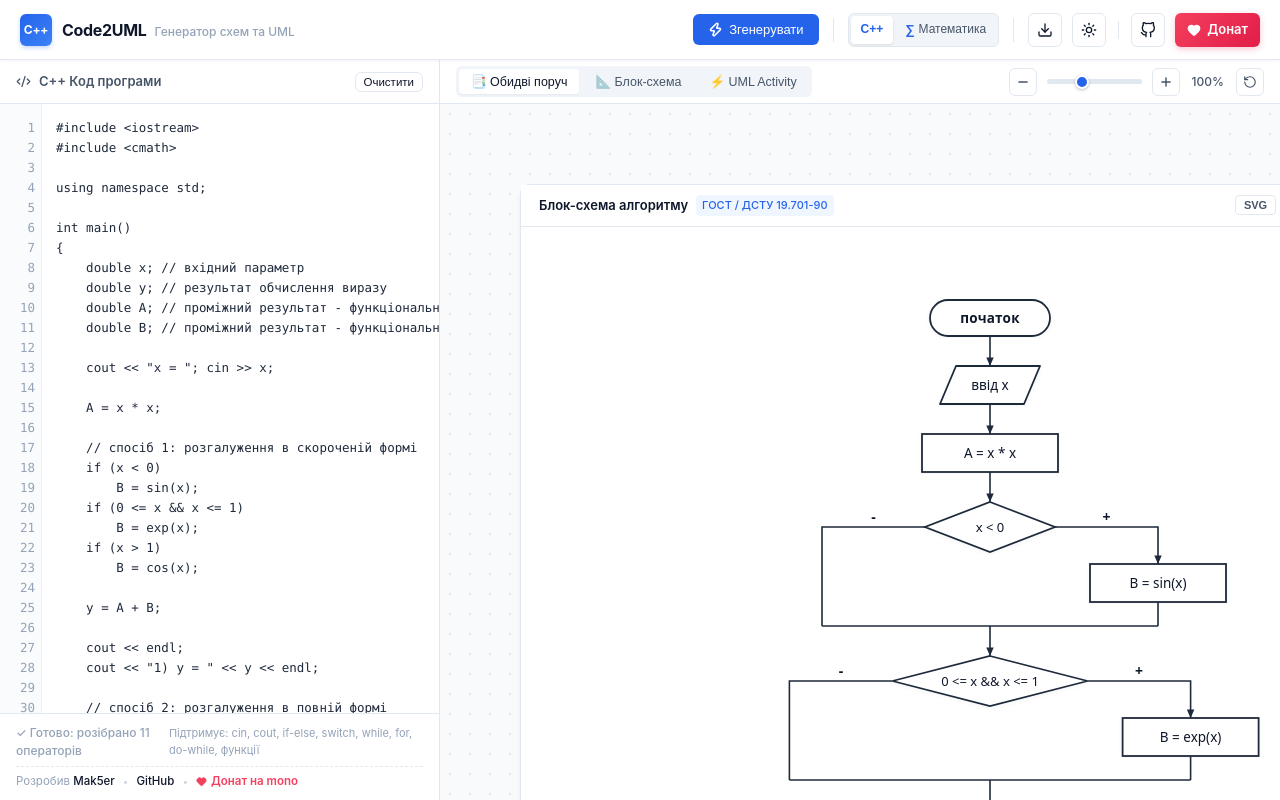
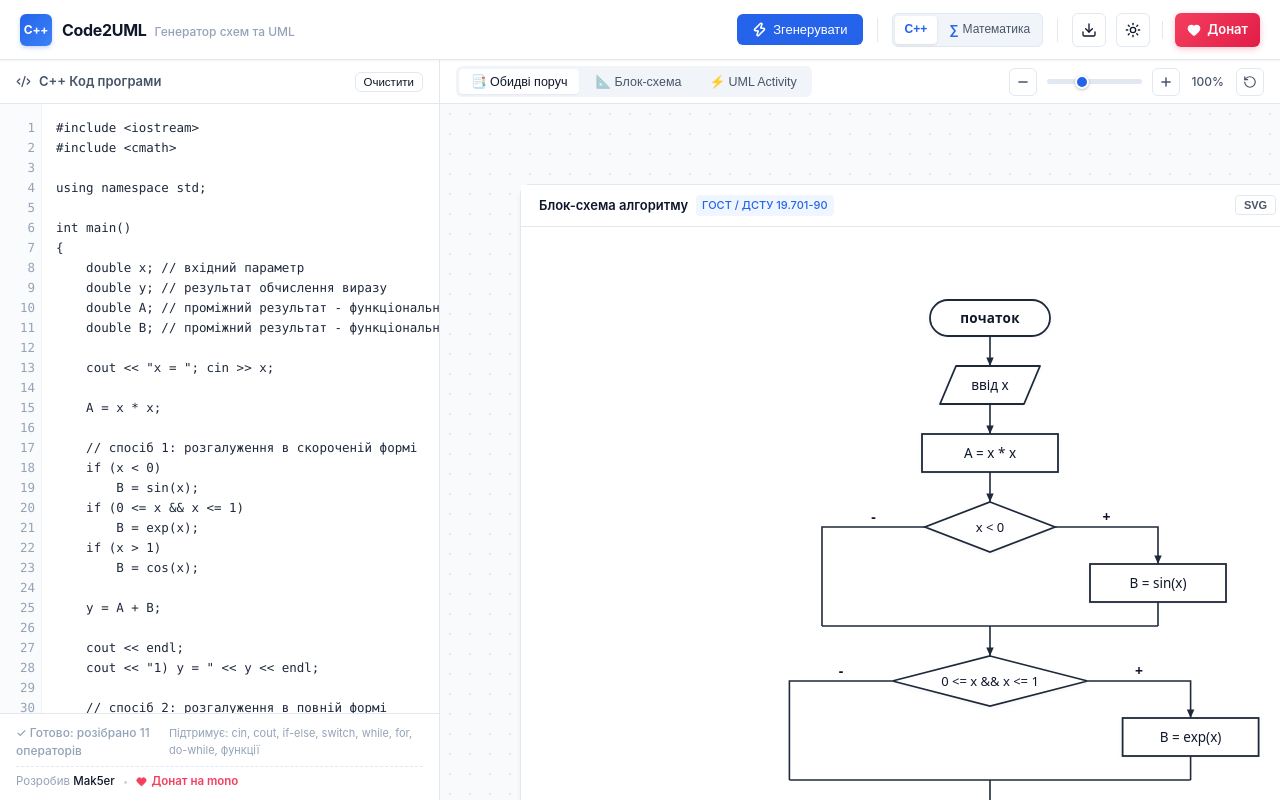
Before and after one commit to Mak5er/code2uml, a React (Vite) app: page / in a window 1280 px wide. Built offline with nearby package versions, Linux system fonts and the light colour scheme.

Commit message:
feat: link author to mak5er.com and clean up credits

```diff
--- a/src/components/CodeEditor.jsx
+++ b/src/components/CodeEditor.jsx
@@ -82,9 +82,7 @@ export default function CodeEditor({
                     <span className="supported-text">Підтримує: cin, cout, if-else, switch, while, for, do-while, функції</span>
                 </div>
                 <div className="panel-credits">
-                    <span>Розробив <a href={LINKS.GITHUB_PROFILE} target="_blank" rel="noopener noreferrer">Mak5er</a></span>
-                    <span className="credits-dot">•</span>
-                    <a href={LINKS.GITHUB_REPO} target="_blank" rel="noopener noreferrer">GitHub</a>
+                    <span>Розробив <a href={LINKS.AUTHOR_WEBSITE} target="_blank" rel="noopener noreferrer">Mak5er</a></span>
                     <span className="credits-dot">•</span>
                     <a href={LINKS.MONOBANK_JAR} target="_blank" rel="noopener noreferrer" className="credits-donate">
                         <Heart size={11} fill="currentColor" /> Донат на mono
--- a/src/components/Header.jsx
+++ b/src/components/Header.jsx
@@ -1,24 +1,6 @@
 import React, { useState, useRef, useEffect } from 'react';
 import { Zap, Download, FileCode, Image as ImageIcon, Moon, Sun, Heart } from 'lucide-react';
 import { LINKS } from '../constants/links.js';
-
-function GithubIcon({ size = 16, className = "" }) {
-    return (
-        <svg
-            width={size}
-            height={size}
-            viewBox="0 0 24 24"
-            fill="none"
-            stroke="currentColor"
-            strokeWidth="2"
-            strokeLinecap="round"
-            strokeLinejoin="round"
-            className={className}
-        >
-            <path d="M9 19c-5 1.5-5-2.5-7-3m14 6v-3.87a3.37 3.37 0 0 0-.94-2.61c3.14-.35 6.44-1.54 6.44-7A5.44 5.44 0 0 0 20 4.77 5.07 5.07 0 0 0 19.91 1S18.73.65 16 2.48a13.38 13.38 0 0 0-7 0C6.27.65 5.09 1 5.09 1A5.07 5.07 0 0 0 5 4.77a5.44 5.44 0 0 0-1.5 3.78c0 5.42 3.3 6.61 6.44 7A3.37 3.37 0 0 0 9 18.13V22"></path>
-        </svg>
-    );
-}
 
 export default function Header({
     onGenerate,
@@ -192,18 +174,6 @@ export default function Header({
 
                 <div className="header-divider" />
 
-                {/* GitHub link */}
-                <a
-                    href={LINKS.GITHUB_PROFILE}
-                    target="_blank"
-                    rel="noopener noreferrer"
-                    className="btn btn-outline btn-icon"
-                    title="GitHub автора (Mak5er)"
-                    aria-label="GitHub автора"
-                >
-                    <GithubIcon size={16} />
-                </a>
-
                 {/* Monobank donate button */}
                 <a
                     href={LINKS.MONOBANK_JAR}
--- a/src/constants/links.js
+++ b/src/constants/links.js
@@ -1,5 +1,5 @@
 export const LINKS = {
-    GITHUB_PROFILE: 'https://github.com/Mak5er',
+    AUTHOR_WEBSITE: 'https://mak5er.com',
     GITHUB_REPO: 'https://github.com/Mak5er/code2uml',
     MONOBANK_JAR: 'https://send.monobank.ua/jar/7WAsDeZMeE'
 };
```
Also changed, not shown: 1 other file (tests, documents, lock files or other folders).
